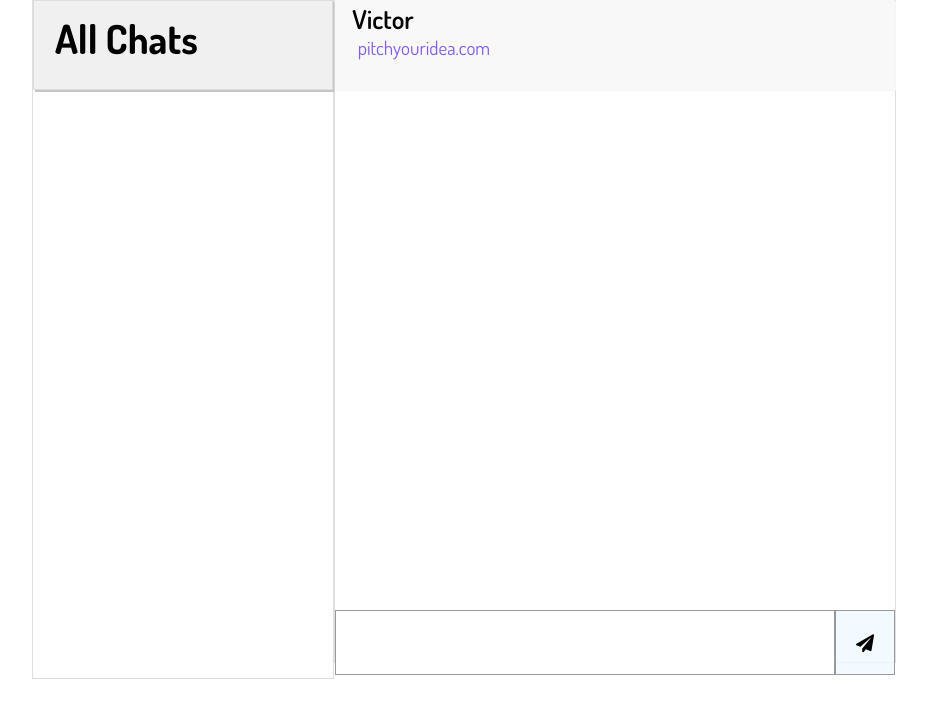
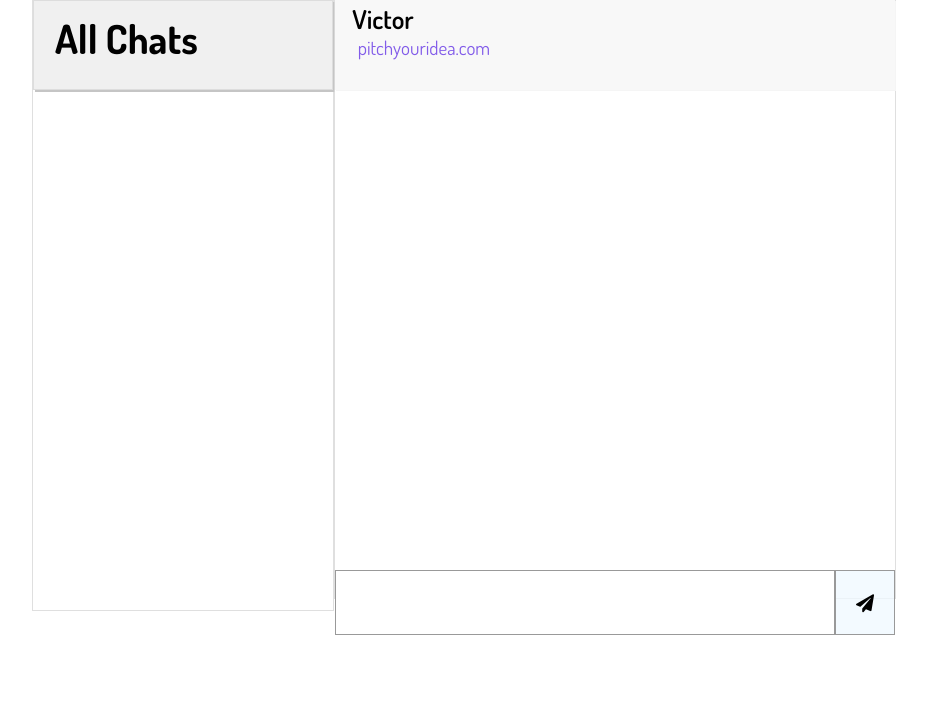
Before and after one commit to victorlaiyeeteng/pitch-your-idea, a Django app: page /1/2/2 in a window 1280 px wide. Shown: the part 87-800 px from the top of the page, without its empty margins (176-1103 px from the left). Run offline with Django 3.2, Linux system fonts and the light colour scheme; a user stored in the database is signed in; data comes from the database, SQL or seed files in the repository; data that the repository does not hold is empty; some libraries are stand-ins or nearby versions; some web fonts are replaced.

Commit message:
'chatheight'

```diff
--- a/website/static/website/homepage.css
+++ b/website/static/website/homepage.css
@@ -1951,6 +1951,15 @@
 	.allchats h2{
 		padding: 4% 0% 16% 7%;
 	}
+	.chatslists{
+		height: 65vh;
+	}
+	.chat{
+		height: 75vh;
+	}
+	.messages-area{
+		height: 60vh;
+	}
 	.chatheading h4{
 		font-size: 26px;
 		padding-top: 0.2%;
```
